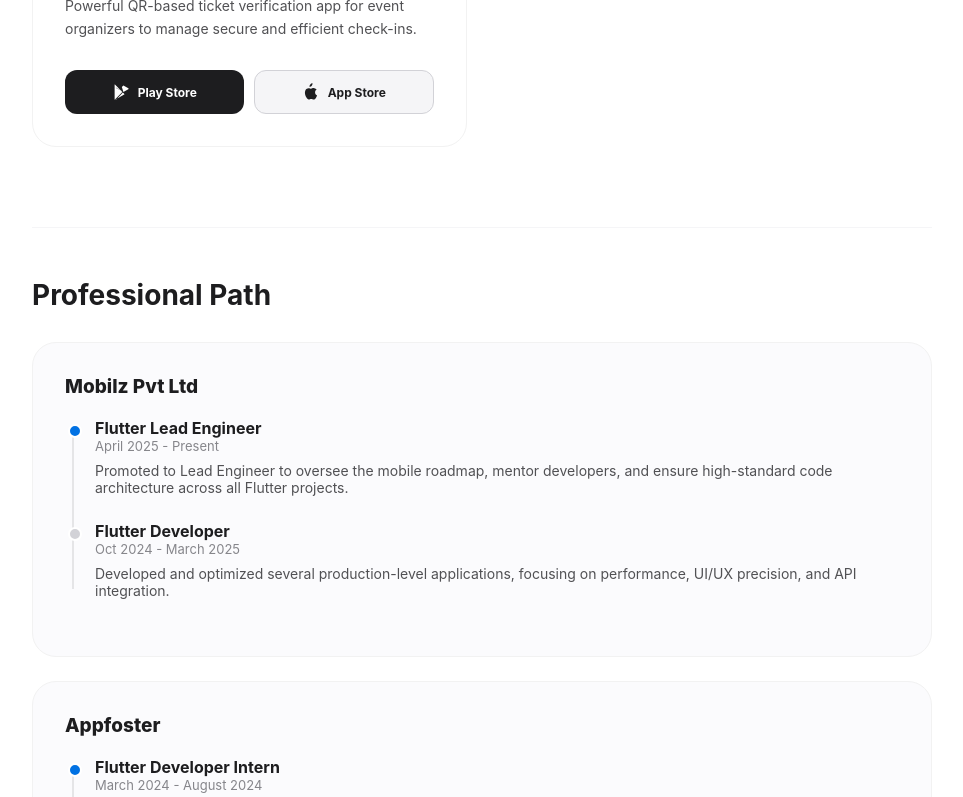
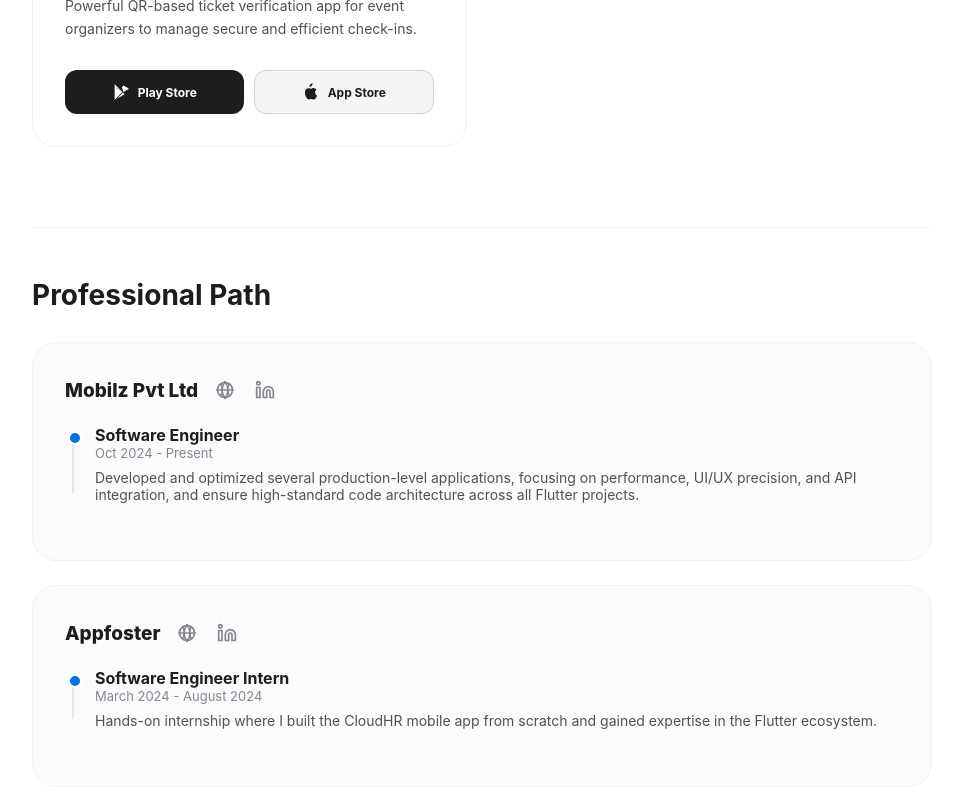
Before and after one commit to itsyashtyagi/portfolio-yashtyagi, a React (Vite) app: page / in a window 1280 px wide. Shown: the part 2000-2797 px from the top of the page, without its empty margins (158-1121 px from the left). Built offline with nearby package versions, Linux system fonts and the light colour scheme.

Commit message:
some changes

```diff
--- a/src/App.jsx
+++ b/src/App.jsx
@@ -2,7 +2,7 @@
 
 const DATA = {
   name: "Yash Tyagi",
-  role: "Lead Flutter Engineer",
+  role: "Software Engineer",
   company: "Mobilz Pvt Ltd",
   links: {
     github: "https://github.com/itsyashtyagi",
@@ -11,7 +11,7 @@
     whatsapp: "https://wa.me/918006402554",
     gmail: "mailto:yashtyagi8006@gmail.com"
   },
-  bio: "I am Yash Tyagi, currently working as a Lead Flutter Engineer at Mobilz Pvt Ltd. I have successfully delivered more than 10+ high-performance mobile applications, bridging the gap between complex architectural design and seamless user experiences.",
+  bio: "I am Yash Tyagi, currently working as a Software Engineer at Mobilz Pvt Ltd. I have successfully delivered more than 10+ high-performance mobile applications, bridging the gap between complex architectural design and seamless user experiences.",
   skills: [
     { category: "Core", items: ["Flutter", "Dart", "Android", "iOS"] },
     { category: "Logic", items: ["Bloc", "GetX", "Provider"] },
@@ -21,24 +21,23 @@
   experience: [
     {
       company: "Mobilz Pvt Ltd",
+      companyLinkedin: "https://www.linkedin.com/company/mobrilz/",
+      companyWebsite: "https://www.mobrilz.com/",
       isPromoted: true,
       roles: [
         {
-          title: "Flutter Lead Engineer",
-          period: "April 2025 - Present",
-          desc: "Promoted to Lead Engineer to oversee the mobile roadmap, mentor developers, and ensure high-standard code architecture across all Flutter projects."
-        },
-        {
-          title: "Flutter Developer",
-          period: "Oct 2024 - March 2025",
-          desc: "Developed and optimized several production-level applications, focusing on performance, UI/UX precision, and API integration."
+          title: "Software Engineer",
+          period: "Oct 2024 - Present",
+          desc: "Developed and optimized several production-level applications, focusing on performance, UI/UX precision, and API integration, and ensure high-standard code architecture across all Flutter projects."
         }
       ]
     },
     {
       company: "Appfoster",
+      companyLinkedin: "https://www.linkedin.com/company/appfoster/",
+      companyWebsite: "https://appfoster.com/",
       isPromoted: false,
-      role: "Flutter Developer Intern",
+      role: "Software Engineer Intern",
       period: "March 2024 - August 2024",
       desc: "Hands-on internship where I built the CloudHR mobile app from scratch and gained expertise in the Flutter ecosystem."
     }
@@ -92,13 +91,13 @@
   ]
 };
 
-// --- SVG ICON SET ---
 const Icons = {
   Github: () => <svg width="20" height="20" viewBox="0 0 24 24" fill="none" stroke="currentColor" strokeWidth="2" strokeLinecap="round" strokeLinejoin="round"><path d="M9 19c-5 1.5-5-2.5-7-3m14 6v-3.87a3.37 3.37 0 0 0-.94-2.61c3.14-.35 6.44-1.54 6.44-7A5.44 5.44 0 0 0 20 4.77 5.07 5.07 0 0 0 19.91 1S18.73.65 16 2.48a13.38 13.38 0 0 0-7 0C6.27.65 5.09 1 5.09 1A5.07 5.07 0 0 0 5 4.77a5.44 5.44 0 0 0-1.5 3.78c0 5.42 3.3 6.61 6.44 7A3.37 3.37 0 0 0 9 18.13V22"></path></svg>,
   Linkedin: () => <svg width="20" height="20" viewBox="0 0 24 24" fill="none" stroke="currentColor" strokeWidth="2" strokeLinecap="round" strokeLinejoin="round"><path d="M16 8a6 6 0 0 1 6 6v7h-4v-7a2 2 0 0 0-2-2 2 2 0 0 0-2 2v7h-4v-7a6 6 0 0 1 6-6z"></path><rect x="2" y="9" width="4" height="12"></rect><circle cx="4" cy="4" r="2"></circle></svg>,
   X: () => <svg width="18" height="18" viewBox="0 0 24 24" fill="currentColor"><path d="M18.901 1.153h3.68l-8.04 9.19L24 22.846h-7.406l-5.8-7.584-6.638 7.584H.474l8.6-9.83L0 1.154h7.594l5.243 6.932ZM17.61 20.644h2.039L6.486 3.24H4.298Z"/></svg>,
   WhatsApp: () => <svg width="20" height="20" viewBox="0 0 24 24" fill="none" stroke="currentColor" strokeWidth="2" strokeLinecap="round" strokeLinejoin="round"><path d="M21 11.5a8.38 8.38 0 0 1-.9 3.8 8.5 8.5 0 0 1-7.6 4.7 8.38 8.38 0 0 1-3.8-.9L3 21l1.9-5.7a8.38 8.38 0 0 1-.9-3.8 8.5 8.5 0 0 1 4.7-7.6 8.38 8.38 0 0 1 3.8-.9h.5a8.48 8.48 0 0 1 8 8v.5z"></path></svg>,
   Mail: () => <svg width="20" height="20" viewBox="0 0 24 24" fill="none" stroke="currentColor" strokeWidth="2" strokeLinecap="round" strokeLinejoin="round"><path d="M4 4h16c1.1 0 2 .9 2 2v12c0 1.1-.9 2-2 2H4c-1.1 0-2-.9-2-2V6c0-1.1.9-2 2-2z"></path><polyline points="22,6 12,13 2,6"></polyline></svg>,
+  Globe: () => <svg width="20" height="20" viewBox="0 0 24 24" fill="none" stroke="currentColor" strokeWidth="2" strokeLinecap="round" strokeLinejoin="round"><circle cx="12" cy="12" r="9"></circle><path d="M2 12h20"></path><path d="M12 2a15.9 15.9 0 0 1 0 20"></path><path d="M12 2a15.9 15.9 0 0 0 0 20"></path><path d="M7 4.5c2.2 3.5 2.2 10.5 0 14"></path><path d="M17 4.5c-2.2 3.5-2.2 10.5 0 14"></path></svg>,
   Apple: () => <svg width="18" height="18" viewBox="0 0 24 24" fill="currentColor"><path d="M18.71 19.5c-.83 1.24-1.71 2.45-3.1 2.48-1.34.03-1.77-.79-3.29-.79-1.53 0-2 .76-3.27.82-1.31.05-2.31-1.32-3.14-2.53C4.25 17 2.94 12.45 4.7 9.39c.87-1.52 2.43-2.48 4.12-2.51 1.28-.02 2.5.87 3.29.87.78 0 2.26-1.07 3.81-.91.65.03 2.47.26 3.64 1.98-.09.06-2.17 1.28-2.15 3.81.03 3.02 2.65 4.03 2.68 4.04-.03.07-.42 1.44-1.38 2.83M13 3.5c.73-.83 1.22-1.98 1.08-3.14-1.03.04-2.27.69-3.01 1.56-.66.76-1.24 1.95-1.08 3.06 1.15.09 2.28-.65 3.01-1.48z" /></svg>,
   PlayStore: () => <svg width="18" height="18" viewBox="0 0 24 24" fill="currentColor"><path d="M3.609 1.814L13.792 12 3.61 22.186a.996.996 0 0 1-.1-.12L3.5 22.05V1.95l.11-.136zM14.5 12.7l2.29 2.29L4.79 22.14a.8.8 0 0 0 .51.15.75.75 0 0 0 .42-.13L14.5 12.7zm.71-.7l6.54-3.73a.74.74 0 0 0 .4-.67.74.74 0 0 0-.4-.67L15.21 3.2 13.09 5.31 15.21 12zM14.5 11.3l-8.78-5a.75.75 0 0 0-.42-.13.8.8 0 0 0-.51.15L14.5 11.3z" /></svg>
 };
@@ -144,7 +143,10 @@
         .btn-apple { background: #f5f5f7; color: #1d1d1f; border: 1px solid #d2d2d7; }
 
         .exp-item { padding: 32px; background: #fbfbfd; border-radius: 24px; margin-bottom: 24px; border: 1px solid #f2f2f2; }
-        .company-header { font-size: 19px; font-weight: 800; color: #1d1d1f; margin-bottom: 20px; }
+        .company-header { display: flex; align-items: center; gap: 12px; font-size: 19px; font-weight: 800; color: #1d1d1f; margin-bottom: 20px; }
+        .company-icons { display: flex; align-items: center; gap: 10px; }
+        .company-icons a { color: #86868b; display: inline-flex; align-items: center; justify-content: center; width: 30px; height: 30px; border-radius: 999px; transition: background 0.2s, color 0.2s; }
+        .company-icons a:hover { color: #0071e3; background: rgba(0,113,227,0.08); }
         .promo-container { position: relative; padding-left: 30px; }
         .promo-line { position: absolute; left: 7px; top: 10px; bottom: 10px; width: 2px; background: #e5e5e7; }
         .role-entry { position: relative; margin-bottom: 25px; }
@@ -229,7 +231,21 @@
           <div className="experience-stack">
             {DATA.experience.map((item, i) => (
               <div key={i} className="exp-item">
-                <div className="company-header">{item.company}</div>
+                <div className="company-header">
+                  <span>{item.company}</span>
+                  <div className="company-icons">
+                    {item.companyWebsite && (
+                      <a href={item.companyWebsite} target="_blank" rel="noreferrer" aria-label={`${item.company} website`}>
+                        <Icons.Globe />
+                      </a>
+                    )}
+                    {item.companyLinkedin && (
+                      <a href={item.companyLinkedin} target="_blank" rel="noreferrer" aria-label={`${item.company} LinkedIn`}>
+                        <Icons.Linkedin />
+                      </a>
+                    )}
+                  </div>
+                </div>
                 <div className="promo-container">
                   <div className="promo-line"></div>
                   {item.isPromoted ? (
```
